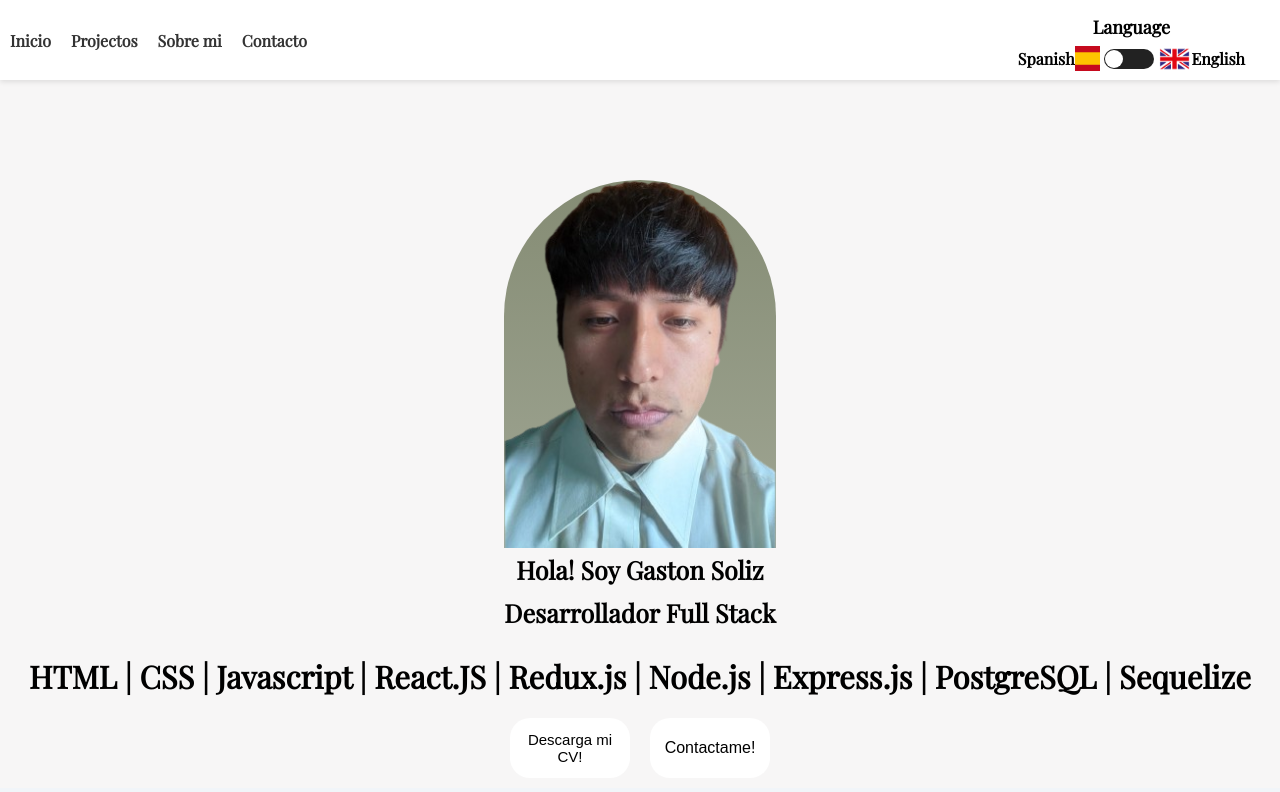
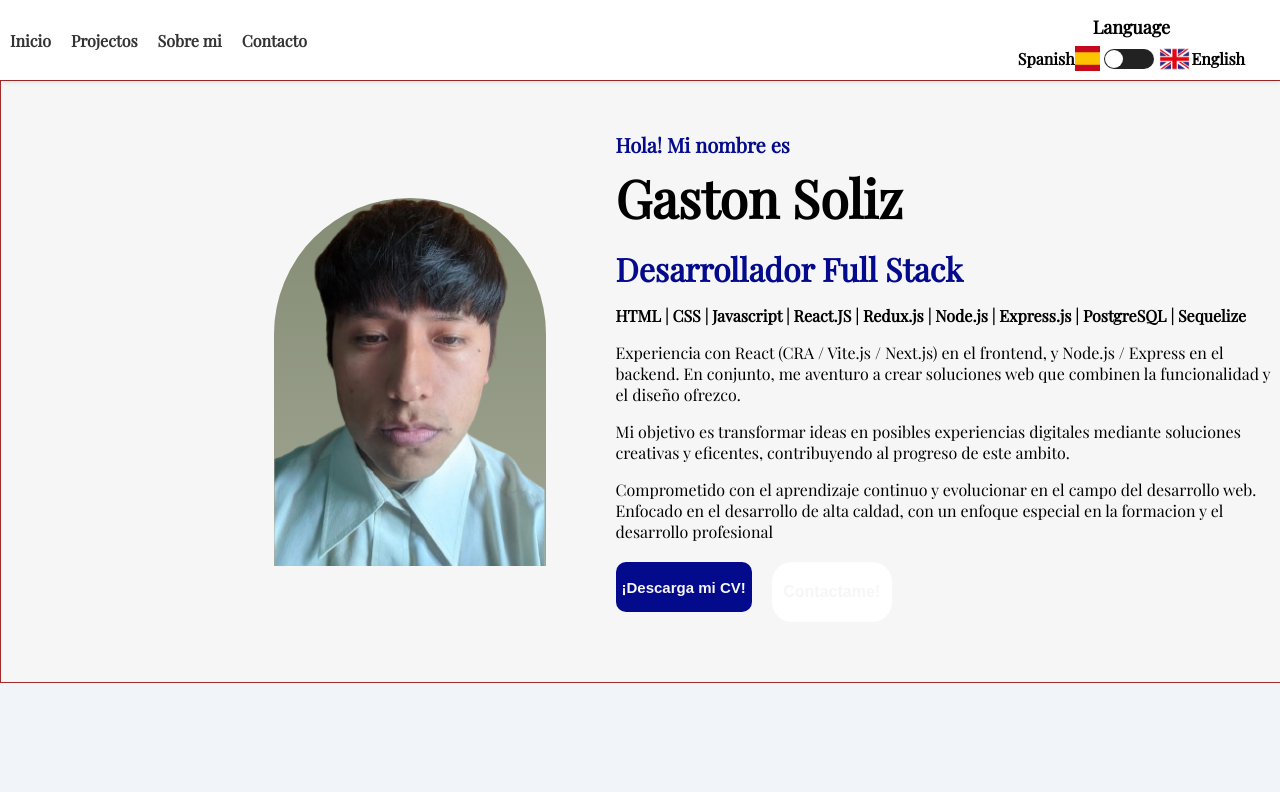
Before and after one commit to GastonSoliz/portfolio-app, a React (Vite) app: page / in a window 1280 px wide. Shown: the top 792 px of the page. Built offline with nearby package versions, Linux system fonts and the light colour scheme.

Commit message:
refactoring home

```diff
--- a/src/views/Home/Home.jsx
+++ b/src/views/Home/Home.jsx
@@ -14,30 +14,54 @@ export default function Home() {
   return (
     <>
       <div className={style.homeContainer} id="home">
+        <div className={style.photoContainer}>
           <div className={style.photo}>
             <img src={me} alt="me" />
           </div>
-        <h2>
-          {lang === "es" ? "Hola! Soy Gaston Soliz" : "Hi! I'm Gaston Soliz"}
+        </div>
+        {/* <h2>
+          {lang === "es"
+            ? "Hola! mi nombre es Gaston Soliz"
+            : "Hi! I'm Gaston Soliz"}
         </h2>
         <h2>
           {lang === "es" ? "Desarrollador Full Stack" : "Full Stack Developer"}
-        </h2>
-        <h1>
-          HTML | CSS | Javascript | React.JS | Redux.js | Node.js | Express.js |
-          PostgreSQL | Sequelize
-        </h1>
+        </h2> */}
+        <div className={style.textContainer}>
+          <span>Hola! Mi nombre es </span>
+          <h1>Gaston Soliz</h1>
+          <h2>Desarrollador Full Stack</h2>
+          <h4>
+            HTML | CSS | Javascript | React.JS | Redux.js | Node.js | Express.js
+            | PostgreSQL | Sequelize
+          </h4>
+          <p>
+            Experiencia con React (CRA / Vite.js / Next.js) en el frontend, y
+            Node.js / Express en el backend. En conjunto, me aventuro a crear
+            soluciones web que combinen la funcionalidad y el diseño ofrezco.
+          </p>
+          <p>
+            Mi objetivo es transformar ideas en posibles experiencias digitales
+            mediante soluciones creativas y eficentes, contribuyendo al progreso
+            de este ambito.
+          </p>
+          <p>
+            Comprometido con el aprendizaje continuo y evolucionar en el campo
+            del desarrollo web. Enfocado en el desarrollo de alta caldad, con un
+            enfoque especial en la formacion y el desarrollo profesional
+          </p>
           <div className={style.buttons}>
             {lang === "es" ? (
               <a href={CVes} download>
-              <button>Descarga mi CV!</button>
+                <button>¡Descarga mi CV!</button>
               </a>
             ) : (
               <a href={CVen} download>
-              <button>Download my resume!</button>
+                <button>¡Download my resume!</button>
               </a>
             )}
             <ContactButton />
+          </div>
         </div>
       </div>
       <div id="skills">
--- a/src/views/Home/home.module.css
+++ b/src/views/Home/home.module.css
@@ -1,21 +1,43 @@
 .homeContainer {
-  width: 100vw;
-  margin-top: 100px;
+  width: 100%;
+  border: 1px solid brown;
+  padding: 50px 0;
 
   display: flex;
-  flex-direction: column;
-  justify-content: center;
-  align-items: center;
-  text-align: center;
 }
 
-.homeContainer h2 {
-  font-size: 25px;
-  margin: 5px;
+.textContainer {
+  width: 55%;
 }
 
-.homeContainer h1 {
-  font-size: 31px;
+.textContainer span {
+  color: #030a8c;
+  font-weight: bold;
+  font-size: 20px;
+}
+
+.textContainer h1 {
+  font-size: 52px;
+  margin: 5px 0;
+}
+
+.textContainer h2 {
+  margin: 15px 0;
+  font-size: 32px;
+  color: #030a8c;
+}
+
+.textContainer h4 {
+  margin: 15px 0;
+  padding: 0;
+}
+
+.photoContainer {
+  width: 45%;
+  display: flex;
+  align-items: center;
+  justify-content: right;
+  padding-right: 70px;
 }
 
 .photo {
@@ -37,30 +59,31 @@
 .buttons {
   display: flex;
   gap: 20px;
+  margin-top: 20px;
   margin-bottom: 10px;
 }
 
 .buttons button {
-  width: 120px;
-  height: 60px;
-
-  border-radius: 20px;
-
+  max-width: 200px;
+  height: 50px;
+  border-radius: 10px;
   border: none;
-
-  background-color: #fff;
+  background-color: #030a8c;
 
   font-size: 15px;
+  font-weight: bold;
+  color: #f7f6f6;
 
   cursor: pointer;
-
   transition: 0.3s ease;
 }
 
 .buttons button:hover {
+  /* transition: 0.3s ease;
+  width: 130px;
+  height: 70px; */
   transition: 0.3s ease;
-  width: 130px;
-  height: 70px;
+  transform: scale(1.1);
 }
 
 @media (max-width: 768px) {
```
Lines whose indentation alone changed are shown as unchanged.
